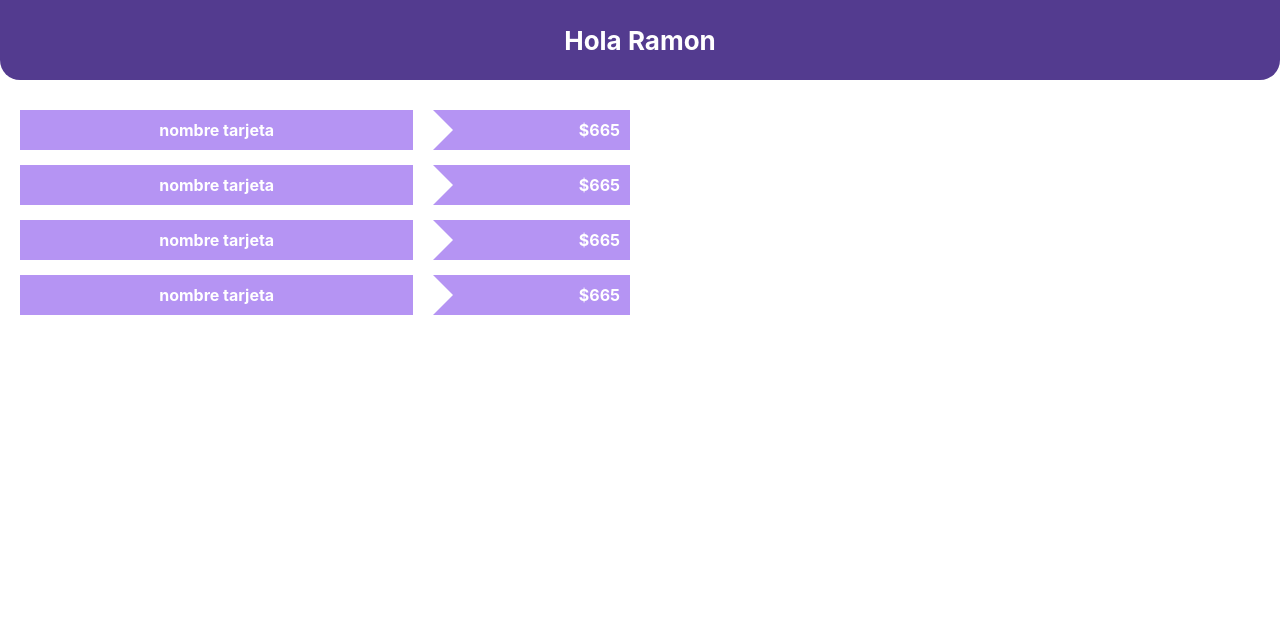
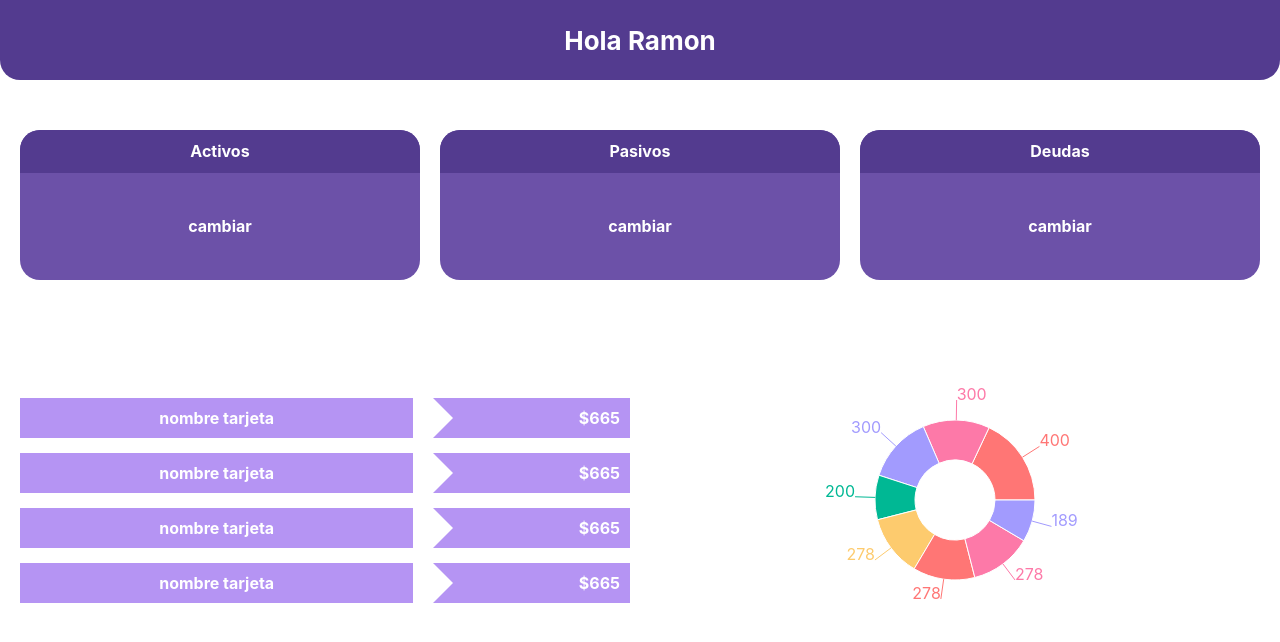
Before and after one commit to Tounka/Cartera_Virtual, a React (Create React App) app: page / in a window 1280 px wide. Shown: the top 642 px of the page. Built offline with nearby package versions, Linux system fonts and the light colour scheme.

Commit message:
interfaz basica terminada

```diff
--- a/package.json
+++ b/package.json
@@ -10,6 +10,7 @@
     "react-dom": "^18.2.0",
     "react-router-dom": "^6.22.3",
     "react-scripts": "5.0.1",
+    "recharts": "^2.12.5",
     "styled-components": "^6.1.8",
     "web-vitals": "^2.1.4"
   },
--- a/src/componentes/Displays.jsx
+++ b/src/componentes/Displays.jsx
@@ -4,6 +4,15 @@ export const DisplayPrincipal = styled.div`
     width: 100%;
     height: 100%;
     padding: 10px 20px;
+`
+export const ContenedorPrincipal =styled.div`
+    display:flex;
+    flex-direction:column;
+    justify-content:center;
+    align-items:center;
+
+    width: 100%;
+    height: 100%;
 `
 
 export const ContenedorHeader = styled(DisplayPrincipal)`
--- /dev/null
+++ b/src/componentes/SCardsTarjetas.jsx
@@ -0,0 +1,53 @@
+import styled from "styled-components";
+import { ContenedorPrincipal } from "./Displays";
+
+export const ContenedorCards = styled.div`
+    display:flex;
+    justify-content: space-between;
+
+    width: 100%;
+    padding: 20px 0;
+    gap: 20px;
+`
+const CardTStyled = styled(ContenedorPrincipal)`
+
+    height: 150px;
+    border-radius: 20px;
+    overflow: hidden;
+    background-color: var(--colorPv2);
+    justify-content: space-between;
+`
+const CardTopStyled = styled.div`
+    width: 100%;
+    height: 60px;
+    display:flex;
+    justify-content:center;
+    align-items:center;
+    color: white;
+    font-weight: bold;
+
+    background-color: var(--colorPv1);
+    text-align:center;
+`
+const CardBottomStyled = styled(CardTopStyled)`
+    height: 100%;
+    background-color: transparent;
+`
+const CardT = ({nombreTarjeta, cantidad}) => {
+    return(
+        <CardTStyled>
+            <CardTopStyled>  {nombreTarjeta} </CardTopStyled>
+            <CardBottomStyled> {cantidad} </CardBottomStyled>
+        </CardTStyled>
+    )
+}
+
+export const SCardTarjetas = () => {
+    return(
+        <ContenedorCards>
+            <CardT nombreTarjeta='Activos' cantidad='cambiar'></CardT>
+            <CardT nombreTarjeta='Pasivos' cantidad='cambiar'></CardT>
+            <CardT nombreTarjeta='Deudas'  cantidad='cambiar'></CardT>
+        </ContenedorCards>
+    )
+}
--- a/src/componentes/STarjetas.jsx
+++ b/src/componentes/STarjetas.jsx
@@ -1,7 +1,49 @@
 import styled from "styled-components";
+import { PieChart, Pie, Tooltip, ResponsiveContainer, Cell } from "recharts";
+const PieGraph = () => {
+    const data01 = [
+        { name: "Group A", value: 400 },
+        { name: "Group B", value: 300 },
+        { name: "Group C", value: 300 },
+        { name: "Group D", value: 200 },
+        { name: "Group E", value: 278 },
+        { name: "Group E", value: 278 },
+        { name: "Group E", value: 278 },
+        { name: "Group F", value: 189 }
+      ];
+
+    const colorArray = ['#ff7675', '#fd79a8', '#a29bfe', '#00b894', '#fdcb6e'];;
+    return(
+        <ResponsiveContainer style={{margins: '20px',}} >
+            <PieChart  >
+                <Pie
+                dataKey="value"
+                isAnimationActive={true}
+                data={data01}
+
+                outerRadius={80}
+                innerRadius={40}
+                fill="#8884d8"
+                label
+
+                >
+                    {data01.map((entry, index) => (
+                        <Cell key={`cell-${index}`} fill={colorArray[index % colorArray.length]} />
+                    ) )}
+                </Pie>
+
+                <Tooltip />
+            </PieChart>
+        </ResponsiveContainer>
+
+    );
+}
+
 const ContenedorPadre = styled.div`
     display: grid;
     grid-template-columns: 1fr 1fr;
+    padding: 20px 0;
+    min-height: 400px;
     gap: 20px;
 `
 const ContenedorPadreTarjeta = styled.div`
@@ -15,7 +57,7 @@ const ContenedorPadreTarjeta = styled.div`
 const ContenedorPadreTarjetas = styled.div`
     display: flex;
     flex-direction:column;
-
+    justify-content: center;
     gap: 15px;
 
 `
@@ -87,7 +129,7 @@ export const Starjetas = () =>{
                 <Tarjeta></Tarjeta>
                 <Tarjeta></Tarjeta>
             </ContenedorPadreTarjetas>
-
+            <PieGraph />
 
 
         </ContenedorPadre>
--- a/src/paginas/Index.jsx
+++ b/src/paginas/Index.jsx
@@ -1,9 +1,11 @@
 import { DisplayPrincipal } from "../componentes/Displays";
 import { Starjetas } from "../componentes/STarjetas";
+import { SCardTarjetas } from "../componentes/SCardsTarjetas";
 const Index = ({Data}) => {
     return(
 
         <DisplayPrincipal>
+            <SCardTarjetas />
             <Starjetas Data = {Data} />
 
         </DisplayPrincipal>
```
Also changed, not shown: 1 other file (tests, documents, lock files or other folders).
